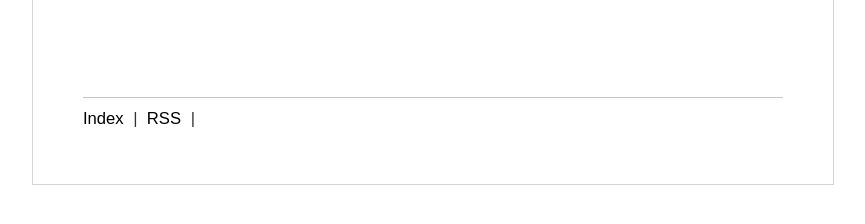
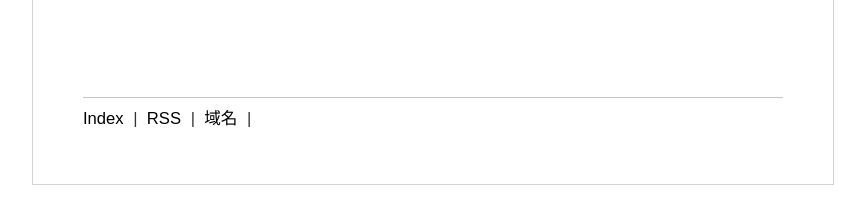
Before and after one commit to heidangan/ba2aaa52bb31d632, a Jekyll site: the page built from _posts/2016-01-21-index.md, in a window 1280 px wide. Shown: the part 316-540 px from the top of the page, without its empty margins (207-1072 px from the left). Built offline with Jekyll 4.4.1, drawn with Linux system fonts in a browser that asks for light colours.

Commit message:
Update post.html

```diff
--- a/_layouts/post.html
+++ b/_layouts/post.html
@@ -25,6 +25,7 @@
           <p>
             <a href="/" style="text-decoration: none; margin-right: 5px;">Index</a> |&nbsp;
             <a href="/feed.xml" target="_blank" style="text-decoration: none; margin-right: 5px;">RSS</a> |&nbsp;
+            <a href="/yuming.html" target="_blank" style="text-decoration: none; margin-right: 5px;">域名</a> |&nbsp;
           </p>
         </div>
       </div>
```
